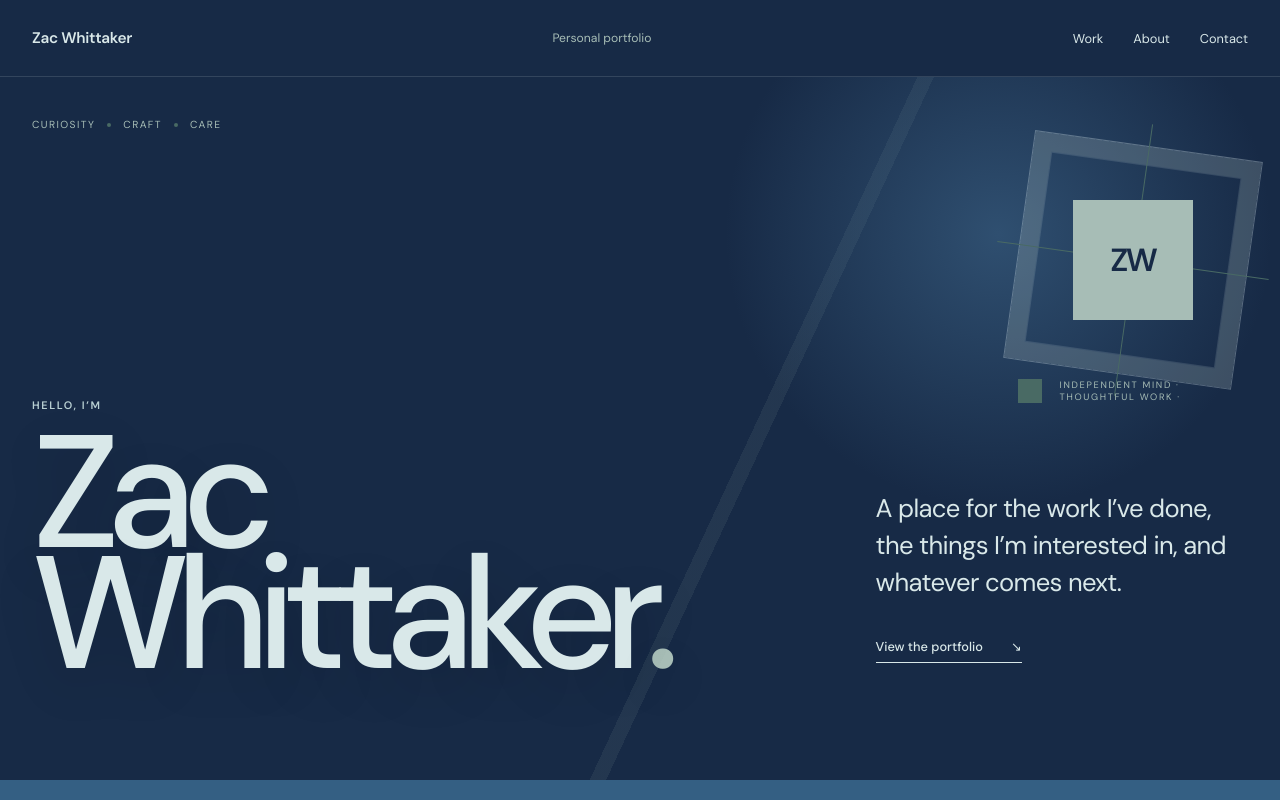
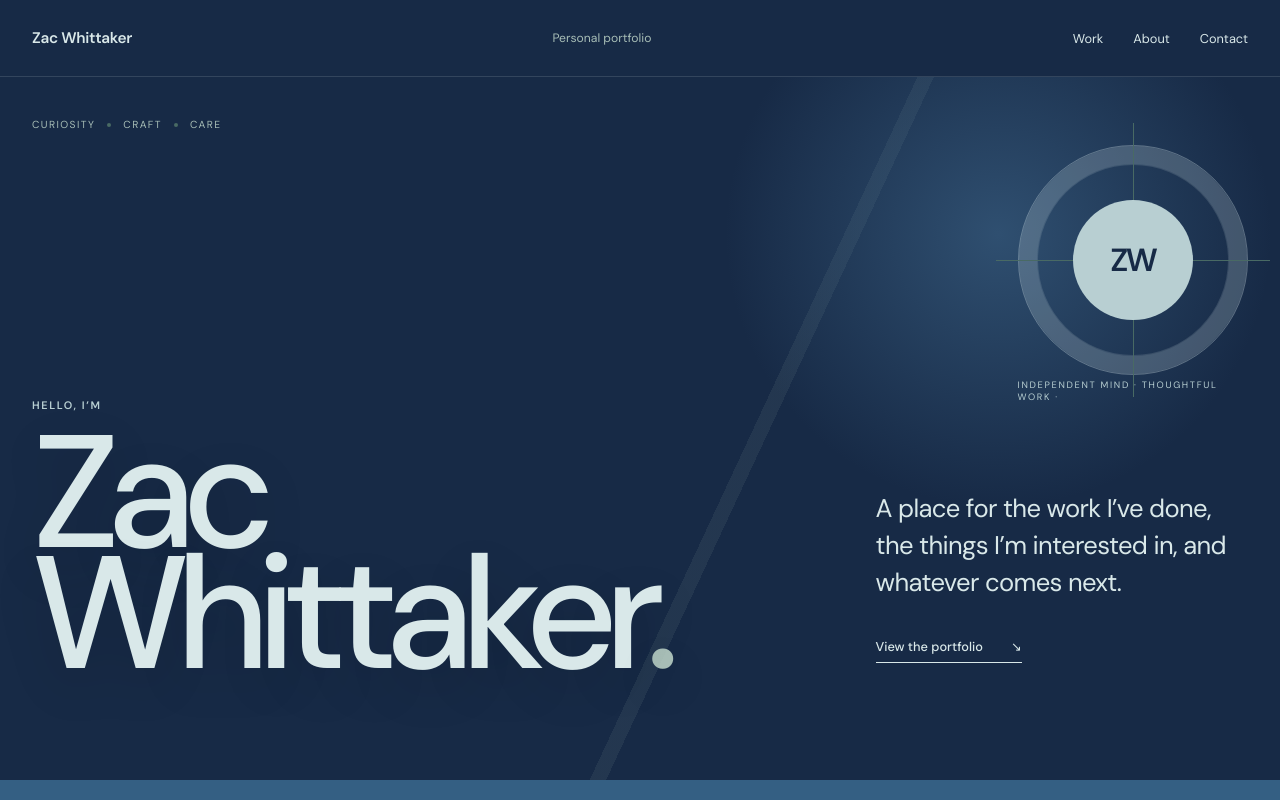
Before and after one commit to zacwhittaker/zacwhittakerwebsite, a website built with Vite: page index.html in a window 1280 px wide. Shown: the top 800 px of the page. Built offline with nearby package versions, Linux system fonts and the light colour scheme.

Commit message:
Restore circular blue hero mark

```diff
--- a/style.css
+++ b/style.css
@@ -186,7 +186,7 @@ h1 span { color: var(--mist); }
   aspect-ratio: 1;
   place-items: center;
 }
-.hero-mark-ring { position: absolute; inset: 0; border: 1px solid rgba(217, 232, 233, .34); box-shadow: inset 0 0 0 18px rgba(145, 168, 161, .1), inset 0 0 0 19px rgba(217, 232, 233, .14); transform: rotate(8deg); }
+.hero-mark-ring { position: absolute; inset: 0; border: 1px solid rgba(217, 232, 233, .34); border-radius: 50%; box-shadow: inset 0 0 0 18px rgba(184, 207, 210, .1), inset 0 0 0 19px rgba(217, 232, 233, .14); }
 .hero-mark-ring::before, .hero-mark-ring::after { position: absolute; content: ""; background: var(--blue-grey); }
 .hero-mark-ring::before { top: 50%; left: -10%; width: 120%; height: 1px; }
 .hero-mark-ring::after { top: -10%; left: 50%; width: 1px; height: 120%; }
@@ -197,13 +197,14 @@ h1 span { color: var(--mist); }
   width: 52%;
   aspect-ratio: 1;
   place-items: center;
-  background: var(--mist);
+  border-radius: 50%;
+  background: var(--duck-egg);
   color: var(--navy);
   font-size: clamp(1.4rem, 2.5vw, 2.3rem);
   font-weight: 600;
   letter-spacing: -.08em;
 }
-.hero-mark-orbit { position: absolute; bottom: -28px; padding-left: 18px; border-left: 24px solid var(--eucalyptus); color: var(--mist); font-size: .58rem; letter-spacing: .18em; text-transform: uppercase; }
+.hero-mark-orbit { position: absolute; bottom: -28px; color: var(--duck-egg); font-size: .58rem; letter-spacing: .18em; text-transform: uppercase; }
 .principles {
   display: flex;
   align-items: center;
```
